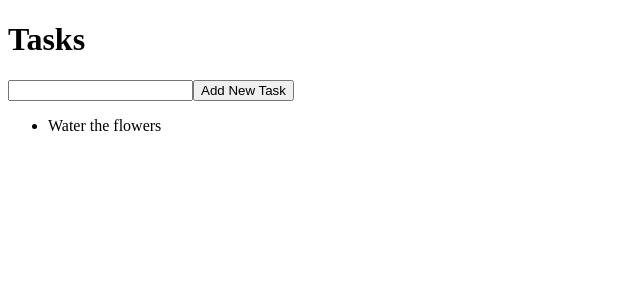
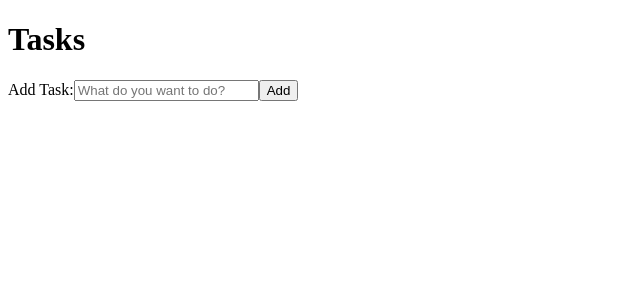
Before and after one commit to Lil-papa/ToDo-app, a React (Vite) app: page / in a window 1280 px wide. Shown: the top 300 px of the page, without its empty margins (0-640 px from the left). Built offline with nearby package versions, Linux system fonts and the light colour scheme.

Commit message:
refactoring

```diff
--- /dev/null
+++ b/src/AddTask.tsx
@@ -0,0 +1,32 @@
+import React from 'react';
+
+type addTaskProps = {
+  onAddTask: (taskName: string) => void;
+};
+
+export default function AddTask({ onAddTask }: addTaskProps) {
+  const [taskName, setTaskName] = React.useState('');
+
+  const handleAddTask = (e: React.FormEvent<HTMLFormElement>) => {
+    e.preventDefault();
+    const trimmedTaskName = taskName.trim();
+
+    if (!trimmedTaskName) return;
+
+    onAddTask(trimmedTaskName);
+    setTaskName('');
+  };
+
+  return (
+    <form onSubmit={handleAddTask}>
+      <label htmlFor="task-input">Add Task:</label>
+      <input
+        value={taskName}
+        onChange={(e) => setTaskName(e.target.value)}
+        id="task-input"
+        placeholder="What do you want to do?"
+      />
+      <button>Add</button>
+    </form>
+  );
+}
--- a/src/App.tsx
+++ b/src/App.tsx
@@ -1,20 +1,13 @@
 import './Index.css';
 import React from 'react';
-
-type Task = {
-  id: number;
-  title: string;
-  isCompleted: boolean;
-};
+import { Task } from './types';
+import AddTask from './AddTask';
 
 function App() {
-  const [tasks, setTasks] = React.useState<Task[]>([
-    { id: 1, title: 'Water the flowers', isCompleted: false },
-  ]);
+  // console.log('app rendered');
+  const [tasks, setTasks] = React.useState<Task[]>([]);
 
-  const [taskName, setTaskName] = React.useState('');
-
-  const onAddTask = () => {
+  const onAddTask = (taskName: string) => {
     setTasks([
       ...tasks,
       { id: Date.now(), title: taskName, isCompleted: false },
@@ -24,15 +17,7 @@ function App() {
   return (
     <div>
       <h1>Tasks</h1>
-      <label htmlFor="task-input" className="sr-only">
-        Add Task:
-      </label>
-      <input
-        value={taskName}
-        onChange={(e) => setTaskName(e.target.value)}
-        id="task-input"
-      />
-      <button onClick={onAddTask}>Add New Task</button>
+      <AddTask onAddTask={onAddTask} />
       <ul>
         {tasks.map((task) => (
           <li key={task.id}>{task.title}</li>
--- /dev/null
+++ b/src/types.ts
@@ -0,0 +1,5 @@
+export type Task = {
+  id: number;
+  title: string;
+  isCompleted: boolean;
+};
```
Also changed, not shown: 1 other file (tests, documents, lock files or other folders).
